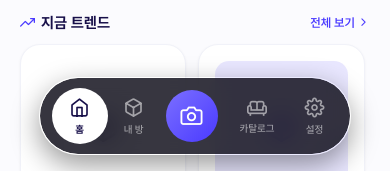
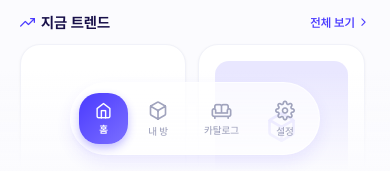
Before and after one commit to Room2scan/room2scan_app, a React Native app: screen / in a window 390 px wide. Shown: the part 673-844 px from the top of the page. Built offline with nearby package versions, Linux system fonts and the light colour scheme.

Commit message:
Revert "feat(nav): redesign bottom nav to dark glass pill with white active tab and center scan button"
This reverts commit 6f51c2bc26f4dcd4972c9d0c386a0b54eb97b53e.

```diff
--- a/src/components/Shared.tsx
+++ b/src/components/Shared.tsx
@@ -1,8 +1,10 @@
-import React from 'react';
+import React, { useRef } from 'react';
 import {
   View,
   TouchableOpacity,
   StyleSheet,
+  Animated,
+  Platform,
 } from 'react-native';
 import { Text } from './Typography';
 import { LinearGradient } from 'expo-linear-gradient';
@@ -60,89 +62,72 @@ type NavTab = {
 };
 
 const NAV_TABS: NavTab[] = [
-  { id: 'home',     featherIcon: 'home',     label: '홈' },
-  { id: 'rooms',    featherIcon: 'box',      label: '내 방' },
-  { id: 'catalog',  mciIcon: 'sofa-outline', label: '카탈로그' },
+  { id: 'home', featherIcon: 'home', label: '홈' },
+  { id: 'rooms', featherIcon: 'box', label: '내 방' },
+  { id: 'catalog', mciIcon: 'sofa-outline', label: '카탈로그' },
   { id: 'settings', featherIcon: 'settings', label: '설정' },
 ];
-
-const LEFT_TABS  = NAV_TABS.slice(0, 2);
-const RIGHT_TABS = NAV_TABS.slice(2);
-
-const TabIcon = ({ tab, color, size }: { tab: NavTab; color: string; size: number }) =>
-  tab.featherIcon
-    ? <Feather name={tab.featherIcon as any} size={size} color={color} />
-    : <MaterialCommunityIcons name={tab.mciIcon as any} size={size} color={color} />;
 
 export const BottomNav = ({
   activeTab,
   onTabChange,
-  onScan,
 }: {
   activeTab: MainTab;
   onTabChange: (t: MainTab) => void;
-  onScan?: () => void;
 }) => {
   const insets = useSafeAreaInsets();
+  const bottomPad = Math.max(insets.bottom, 8) + 8;
 
-  const renderTab = (tab: NavTab) => {
+  return (
+    <View
+      style={[styles.bottomNavOuter, { paddingBottom: bottomPad }]}
+      pointerEvents="box-none"
+    >
+      <LinearGradient
+        colors={['rgba(251,251,254,0)', 'rgba(251,251,254,0.98)']}
+        style={StyleSheet.absoluteFillObject}
+        pointerEvents="none"
+      />
+      <View style={styles.bottomNavWrapper} pointerEvents="box-none">
+        <View style={styles.bottomNavInner}>
+          {NAV_TABS.map(tab => {
             const isActive = activeTab === tab.id;
+            const iconColor = isActive ? '#fff' : '#A0A3BD';
+            const iconSize = isActive ? 17 : 20;
             return (
               <TouchableOpacity
                 key={tab.id}
                 onPress={() => onTabChange(tab.id)}
-        activeOpacity={0.75}
-        style={styles.tabTouch}
+                activeOpacity={0.8}
+                style={styles.navTabBtn}
               >
                 {isActive ? (
-          <View style={styles.activeTab}>
-            <TabIcon tab={tab} color="#170F49" size={20} />
-            <Text style={styles.activeTabLabel}>{tab.label}</Text>
-          </View>
+                  <LinearGradient
+                    colors={['#4A3AFF', '#7B6FFF']}
+                    start={{ x: 0, y: 0 }}
+                    end={{ x: 1, y: 1 }}
+                    style={styles.navActivePill}
+                  >
+                    {tab.featherIcon ? (
+                      <Feather name={tab.featherIcon as any} size={iconSize} color={iconColor} />
                     ) : (
-          <View style={styles.inactiveTab}>
-            <TabIcon tab={tab} color="rgba(255,255,255,0.55)" size={20} />
-            <Text style={styles.inactiveTabLabel}>{tab.label}</Text>
+                      <MaterialCommunityIcons name={tab.mciIcon as any} size={iconSize} color={iconColor} />
+                    )}
+                    <Text style={styles.navActiveLabel}>{tab.label}</Text>
+                  </LinearGradient>
+                ) : (
+                  <View style={styles.navInactiveItem}>
+                    {tab.featherIcon ? (
+                      <Feather name={tab.featherIcon as any} size={iconSize} color={iconColor} />
+                    ) : (
+                      <MaterialCommunityIcons name={tab.mciIcon as any} size={iconSize} color={iconColor} />
+                    )}
+                    <Text style={styles.navInactiveLabel}>{tab.label}</Text>
                   </View>
                 )}
               </TouchableOpacity>
             );
-  };
-
-  return (
-    <View
-      style={[styles.outer, { paddingBottom: Math.max(insets.bottom, 8) + 8 }]}
-      pointerEvents="box-none"
-    >
-      {/* Shadow wrapper — no overflow:hidden so shadow is visible */}
-      <View style={styles.pillShadow}>
-        {/* Clip wrapper — overflow:hidden for BlurView */}
-        <View style={styles.pill}>
-          <BlurView intensity={55} tint="dark" style={StyleSheet.absoluteFillObject} />
-          <View style={styles.pillOverlay} />
-
-          {/* Content row */}
-          <View style={styles.pillContent}>
-            {LEFT_TABS.map(renderTab)}
-
-            {/* Center scan button */}
-            <TouchableOpacity
-              onPress={onScan}
-              activeOpacity={0.85}
-              style={styles.scanTouch}
-            >
-              <LinearGradient
-                colors={['#7B6FFF', '#4A3AFF']}
-                start={{ x: 0, y: 0 }}
-                end={{ x: 1, y: 1 }}
-                style={styles.scanBtn}
-              >
-                <Feather name="camera" size={22} color="#fff" />
-              </LinearGradient>
-            </TouchableOpacity>
-
-            {RIGHT_TABS.map(renderTab)}
-          </View>
+          })}
         </View>
       </View>
     </View>
@@ -156,7 +141,9 @@ const styles = StyleSheet.create({
     borderWidth: 1,
     borderColor: 'rgba(255,255,255,0.40)',
   },
-  glassCardBlur: {},
+  glassCardBlur: {
+    // content goes here
+  },
   snackbarContainer: {
     position: 'absolute',
     bottom: 144,
@@ -180,87 +167,77 @@ const styles = StyleSheet.create({
     shadowRadius: 12,
     elevation: 8,
   },
+  snackbarIcon: {
+    fontSize: 16,
+  },
   snackbarText: {
     color: '#fff',
     fontSize: 14,
     fontWeight: '600',
   },
-
-  // ── Nav layout ──
-  outer: {
+  bottomNavOuter: {
     position: 'absolute',
     bottom: 0,
     left: 0,
     right: 0,
     alignItems: 'center',
+    paddingTop: 12,
     zIndex: 20,
   },
-  pillShadow: {
-    borderRadius: 999,
-    shadowColor: '#000',
-    shadowOffset: { width: 0, height: 10 },
-    shadowOpacity: 0.40,
-    shadowRadius: 28,
-    elevation: 16,
+  bottomNavWrapper: {
+    alignItems: 'center',
   },
-  pill: {
-    borderRadius: 999,
-    overflow: 'hidden',
-    borderWidth: 0.5,
-    borderColor: 'rgba(255,255,255,0.16)',
-  },
-  pillOverlay: {
-    ...StyleSheet.absoluteFillObject,
-    backgroundColor: 'rgba(8,6,22,0.68)',
-    borderRadius: 999,
-  },
-  pillContent: {
+  bottomNavInner: {
     flexDirection: 'row',
     alignItems: 'center',
-    paddingHorizontal: 12,
-    paddingVertical: 10,
-    gap: 2,
+    gap: 4,
+    paddingHorizontal: 8,
+    paddingVertical: 8,
+    borderRadius: 999,
+    backgroundColor: 'rgba(255,255,255,0.70)',
+    borderWidth: 1,
+    borderColor: 'rgba(255,255,255,0.72)',
+    shadowColor: '#4A3AFF',
+    shadowOffset: { width: 0, height: 8 },
+    shadowOpacity: 0.09,
+    shadowRadius: 16,
+    elevation: 6,
   },
-
-  // ── Tab items ──
-  tabTouch: {
+  navTabBtn: {
     borderRadius: 999,
-  },
-  activeTab: {
-    backgroundColor: '#fff',
-    borderRadius: 999,
-    paddingHorizontal: 18,
-    paddingVertical: 8,
-    alignItems: 'center',
-    gap: 4,
-  },
-  activeTabLabel: {
-    color: '#170F49',
-    fontSize: 10,
-    fontWeight: '700',
-  },
-  inactiveTab: {
-    alignItems: 'center',
-    paddingHorizontal: 14,
-    paddingVertical: 8,
-    gap: 4,
-  },
-  inactiveTabLabel: {
-    color: 'rgba(255,255,255,0.55)',
-    fontSize: 10,
-    fontWeight: '500',
-  },
-
-  // ── Center scan button ──
-  scanTouch: {
-    borderRadius: 999,
-    marginHorizontal: 6,
-  },
-  scanBtn: {
-    width: 52,
-    height: 52,
-    borderRadius: 26,
     alignItems: 'center',
     justifyContent: 'center',
   },
+  navActivePill: {
+    flexDirection: 'column',
+    alignItems: 'center',
+    gap: 3,
+    paddingHorizontal: 16,
+    paddingVertical: 8,
+    borderRadius: 20,
+    shadowColor: '#4A3AFF',
+    shadowOffset: { width: 0, height: 4 },
+    shadowOpacity: 0.32,
+    shadowRadius: 8,
+    elevation: 4,
+  },
+  navActiveLabel: {
+    color: '#fff',
+    fontWeight: '700',
+    fontSize: 10,
+  },
+  navInactiveItem: {
+    flexDirection: 'column',
+    alignItems: 'center',
+    justifyContent: 'center',
+    gap: 3,
+    paddingHorizontal: 16,
+    paddingVertical: 8,
+    minWidth: 52,
+  },
+  navInactiveLabel: {
+    color: '#A0A3BD',
+    fontWeight: '500',
+    fontSize: 10,
+  },
 });
--- a/src/navigation/RootNavigator.tsx
+++ b/src/navigation/RootNavigator.tsx
@@ -24,7 +24,6 @@ const TabBarWrapper = ({ navigation, state }: BottomTabBarProps) => {
     <BottomNav
       activeTab={activeTab}
       onTabChange={(tab) => navigation.navigate(tab as any)}
-      onScan={() => navigation.getParent()?.navigate('Camera', { mode: 'room' })}
     />
   );
 };
```
Lines whose indentation alone changed are shown as unchanged.
